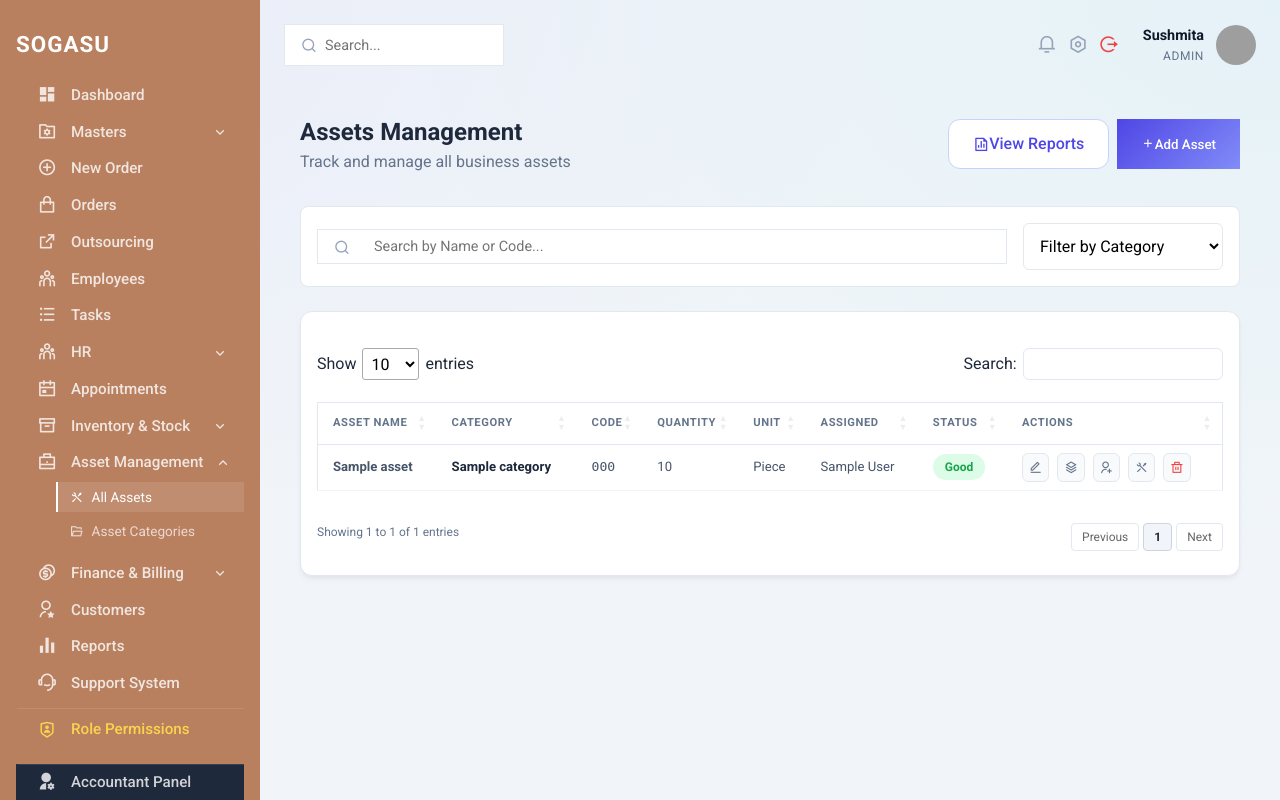
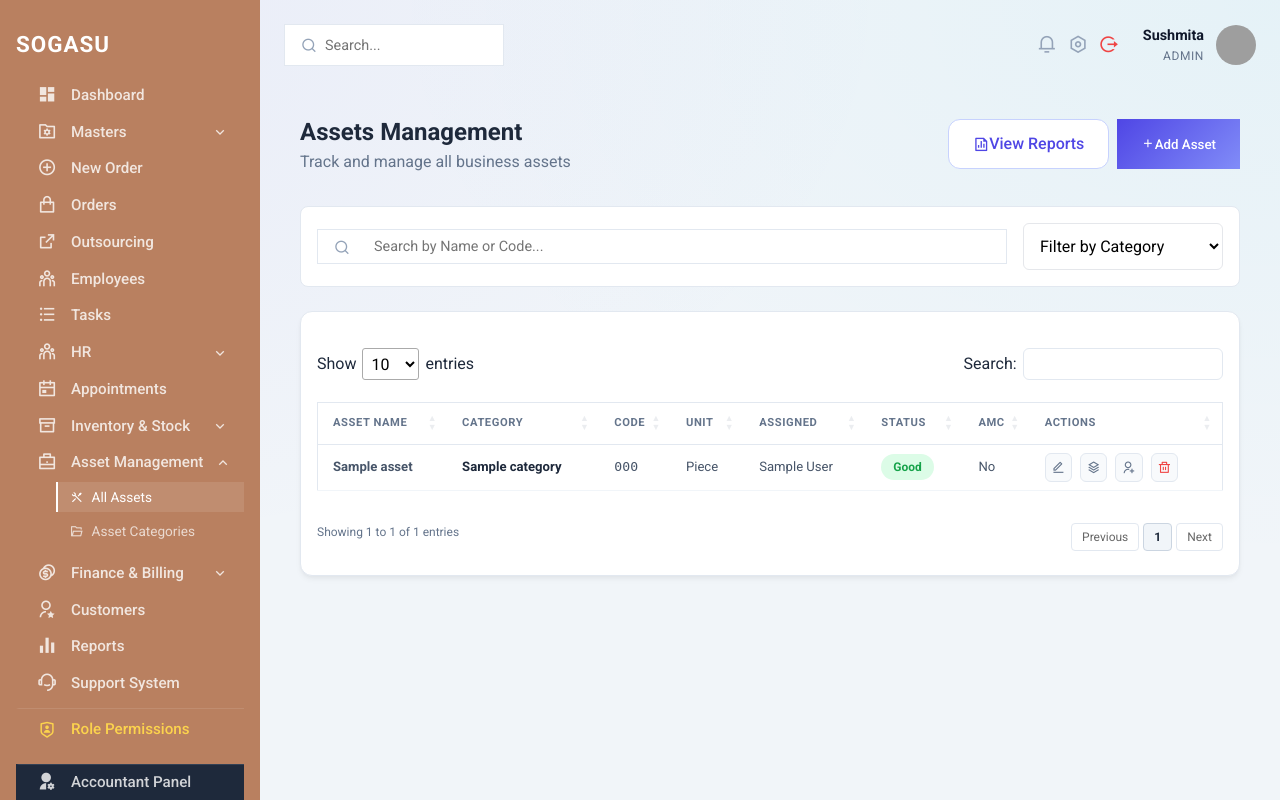
Before and after one commit to venkatesh227/sogasu_28_05_26, a PHP site: page /sogasu_28_05_26/admin/assets.php in a window 1280 px wide. Run offline with PHP 8.4, Linux system fonts and the light colour scheme; the visitor is signed in with stand-in values (Sample User, id 1); tables that the repository leaves empty or names only in its code hold one stand-in row (values such as "Sample post"); some libraries are stand-ins or nearby versions; grey boxes are pictures that could not be loaded.

Commit message:
asset modules all done

```diff
--- a/admin/asset-categories.php
+++ b/admin/asset-categories.php
@@ -638,6 +638,5 @@ window.onload = function () {
 </script>
 
 <?php unset($_SESSION['success']); ?>
-
 <?php endif; ?>
 <?php include 'includes/footer.php'; ?>
--- a/admin/asset-reports.php
+++ b/admin/asset-reports.php
@@ -33,7 +33,6 @@ $totalMaintenanceCost = 0;
 foreach($maintenanceLogs as $log) {
     $totalMaintenanceCost += floatval($log['cost']);
 }
-
 // 2. Upcoming Service Schedule
 $serviceParams = [];
 $serviceQuery = "SELECT id, name, asset_code, next_service_date, condition_status
--- a/admin/assets.php
+++ b/admin/assets.php
@@ -8,13 +8,13 @@ if ($_SERVER['REQUEST_METHOD'] === 'POST' && isset($_POST['action'])) {
         $name = trim($_POST['name'] ?? '');
         $assetCode = trim($_POST['asset_code'] ?? '');
         $categoryId = intval($_POST['category_id'] ?? 0);
-        $stockQuantity = intval($_POST['stock_quantity'] ?? 0);
+$stockQuantity = 1;
         $unit = trim($_POST['unit'] ?? 'Piece');
         $conditionStatus = in_array($_POST['condition_status'] ?? '', ['Good', 'Needs Repair', 'Broken']) ? $_POST['condition_status'] : 'Good';
         $assignedEmployeeId = !empty($_POST['assigned_employee_id']) ? intval($_POST['assigned_employee_id']) : null;
         $lastMaintenance = !empty($_POST['last_maintenance']) ? $_POST['last_maintenance'] : null;
         $purchaseDate = !empty($_POST['purchase_date']) ? $_POST['purchase_date'] : null;
-        $amcDetails = trim($_POST['amc_details'] ?? '');
+$amcStatus = $_POST['amc_status'] ?? 'No';
         $nextServiceDate = !empty($_POST['next_service_date']) ? $_POST['next_service_date'] : null;
 
         $errors = [];
@@ -33,7 +33,7 @@ if ($_SERVER['REQUEST_METHOD'] === 'POST' && isset($_POST['action'])) {
 
         if (empty($errors)) {
             if ($assetId) {
-                $stmt = $pdo->prepare("UPDATE assets SET asset_code = ?, name = ?, category_id = ?, stock_quantity = ?, condition_status = ?, assigned_employee_id = ?, last_maintenance = ?, purchase_date = ?, amc_details = ?, next_service_date = ? WHERE id = ?");
+                $stmt = $pdo->prepare("UPDATE assets SET asset_code = ?, name = ?, category_id = ?, stock_quantity = ?, condition_status = ?, assigned_employee_id = ?, last_maintenance = ?, purchase_date = ?, amc_status = ?, next_service_date = ? WHERE id = ?");
                 $success = $stmt->execute([
                     $assetCode,
                     $name,
@@ -43,7 +43,7 @@ if ($_SERVER['REQUEST_METHOD'] === 'POST' && isset($_POST['action'])) {
                     $assignedEmployeeId,
                     $lastMaintenance,
                     $purchaseDate,
-                    $amcDetails,
+                    $amcStatus,
                     $nextServiceDate,
                     $assetId
                 ]);
@@ -51,7 +51,7 @@ if ($_SERVER['REQUEST_METHOD'] === 'POST' && isset($_POST['action'])) {
                     $_SESSION['success'] = 'updated';
                 }
             } else {
-                $stmt = $pdo->prepare("INSERT INTO assets (asset_code, name, category_id, stock_quantity, condition_status, assigned_employee_id, last_maintenance, purchase_date, amc_details, next_service_date) VALUES (?, ?, ?, ?, ?, ?, ?, ?, ?, ?)");
+                $stmt = $pdo->prepare("INSERT INTO assets (asset_code, name, category_id, stock_quantity, condition_status, assigned_employee_id, last_maintenance, purchase_date, amc_status, next_service_date) VALUES (?, ?, ?, ?, ?, ?, ?, ?, ?, ?)");
                 $success = $stmt->execute([
                     $assetCode,
                     $name,
@@ -61,7 +61,7 @@ if ($_SERVER['REQUEST_METHOD'] === 'POST' && isset($_POST['action'])) {
                     $assignedEmployeeId,
                     $lastMaintenance,
                     $purchaseDate,
-                    $amcDetails,
+                    $amcStatus,
                     $nextServiceDate
                 ]);
                 if ($success) {
@@ -126,12 +126,13 @@ if ($_SERVER['REQUEST_METHOD'] === 'POST' && isset($_POST['action'])) {
     } elseif ($_POST['action'] === 'save_maintenance') {
         $assetId = intval($_POST['asset_id'] ?? 0);
         $repairDate = !empty($_POST['repair_date']) ? $_POST['repair_date'] : date('Y-m-d');
+        $nextServiceDate = !empty($_POST['next_service_date']) ? $_POST['next_service_date'] : null;
         $cost = floatval($_POST['cost'] ?? 0);
         $notes = trim($_POST['notes'] ?? '');
 
         if ($assetId) {
-            $stmt = $pdo->prepare("INSERT INTO asset_maintenance_logs (asset_id, repair_date, cost, notes) VALUES (?, ?, ?, ?)");
-            if ($stmt->execute([$assetId, $repairDate, $cost, $notes])) {
+            $stmt = $pdo->prepare("INSERT INTO asset_maintenance_logs (asset_id, repair_date, next_service_date, cost, notes) VALUES (?, ?, ?, ?, ?)");
+            if ($stmt->execute([$assetId, $repairDate, $nextServiceDate, $cost, $notes])) {
                 $_SESSION['success'] = 'maintenance_logged';
                 header('Content-Type: application/json');
                 echo json_encode(['success' => true]);
@@ -240,12 +241,13 @@ include 'includes/header.php';
                         <th style="padding: 1rem; text-align: left; color: #64748b; font-size: 0.85rem;">Asset Name</th>
                         <th style="padding: 1rem; text-align: left; color: #64748b; font-size: 0.85rem;">Category</th>
                         <th style="padding: 1rem; text-align: left; color: #64748b; font-size: 0.85rem;">Code</th>
-                        <th style="padding: 1rem; text-align: left; color: #64748b; font-size: 0.85rem;">Quantity</th>
                         <th style="padding: 1rem; text-align: left; color: #64748b; font-size: 0.85rem;">Unit</th>
                         <th style="padding: 1rem; text-align: left; color: #64748b; font-size: 0.85rem;">Assigned</th>
 <th style="padding: 1rem; text-align: left; color: #64748b; font-size: 0.85rem;">Status</th>
+<th style="padding: 1rem; text-align: left; color: #64748b; font-size: 0.85rem;">AMC</th>
 <th style="padding: 1rem; text-align: left; color: #64748b; font-size: 0.85rem;">Actions</th>
            </tr>
+
                 </thead>
                 <tbody>
                     <?php if (!empty($assets)): ?>
@@ -266,7 +268,6 @@ include 'includes/header.php';
                                 </td>
                                 <td style="padding: 1rem;"><?= htmlspecialchars($asset['category_name'] ?? 'Uncategorized') ?></td>
                                 <td style="padding: 1rem; font-family: monospace;"><?= htmlspecialchars($asset['asset_code']) ?></td>
-                                <td style="padding: 1rem;"><?= htmlspecialchars($asset['stock_quantity']) ?></td>
                                 <td style="padding: 1rem;">Piece</td>
                                 <td style="padding: 1rem;"><?= htmlspecialchars($asset['assigned_to'] ?? 'Unassigned') ?></td>
                              <td style="padding: 1rem;">
@@ -291,14 +292,25 @@ include 'includes/header.php';
 
     </span>
 
+<td style="padding: 1rem;">
+    <?= htmlspecialchars($asset['amc_status'] ?? 'No') ?>
 </td>
                                 <td style="padding: 1rem;">
                                     <div style="display: flex; gap: 0.5rem;">
                                         <button class="btn-icon" title="Edit" type="button" data-action="edit" data-id="<?= $asset['id'] ?>"><i class="ri-edit-line"></i></button>
                                         <button class="btn-icon" title="Manage Stock" type="button" data-action="stock" data-id="<?= $asset['id'] ?>" data-name="<?= htmlspecialchars($asset['name']) ?>" data-code="<?= htmlspecialchars($asset['asset_code']) ?>" data-qty="<?= intval($asset['stock_quantity']) ?>"><i class="ri-stack-line"></i></button>
                                         <button class="btn-icon" title="Assign" type="button" data-action="assign" data-id="<?= $asset['id'] ?>" data-name="<?= htmlspecialchars($asset['name']) ?>" data-code="<?= htmlspecialchars($asset['asset_code']) ?>" data-qty="<?= intval($asset['stock_quantity']) ?>"><i class="ri-user-add-line"></i></button>
-                                        <button class="btn-icon" title="Maintenance Logs" type="button" data-action="maintenance" data-id="<?= $asset['id'] ?>" data-name="<?= htmlspecialchars($asset['name']) ?>" data-code="<?= htmlspecialchars($asset['asset_code']) ?>"><i class="ri-tools-line"></i></button>
-                                        <button class="btn-icon" title="Delete" type="button" style="color: #ef4444;" data-action="delete" data-id="<?= $asset['id'] ?>"><i class="ri-delete-bin-line"></i></button>
+<?php if(($asset['amc_status'] ?? 'No') == 'Yes'): ?>
+<button class="btn-icon"
+        title="AMC Maintenance Logs"
+        type="button"
+        data-action="maintenance"
+        data-id="<?= $asset['id'] ?>"
+        data-name="<?= htmlspecialchars($asset['name']) ?>"
+        data-code="<?= htmlspecialchars($asset['asset_code']) ?>">
+    <i class="ri-tools-line"></i>
+</button>
+<?php endif; ?>                                        <button class="btn-icon" title="Delete" type="button" style="color: #ef4444;" data-action="delete" data-id="<?= $asset['id'] ?>"><i class="ri-delete-bin-line"></i></button>
                                     </div>
                                 </td>
                             </tr>
@@ -349,10 +361,7 @@ include 'includes/header.php';
                 </div>
 
                 <div style="display: grid; grid-template-columns: 1fr 1fr; gap: 1rem; margin-bottom: 1rem;">
-                    <div class="form-group">
-                        <label class="form-label">Quantity</label>
-                        <input type="number" name="stock_quantity" id="assetQuantity" class="form-control" value="1" min="0">
-                    </div>
+
                     <div class="form-group">
                         <label class="form-label">Condition</label>
                         <select name="condition_status" id="assetCondition" class="form-select">
@@ -369,9 +378,23 @@ include 'includes/header.php';
                         <input type="date" name="purchase_date" id="assetPurchaseDate" class="form-control">
                     </div>
                     <div class="form-group">
-                        <label class="form-label">AMC Details</label>
-                        <input type="text" name="amc_details" id="assetAmcDetails" class="form-control" placeholder="Contract # or Provider">
+<div class="form-group">
+    <label class="form-label">AMC Available?</label>
+
+    <div style="display:flex;gap:10px;margin-top:8px;">
+
+        <label>
+            <input type="radio" name="amc_status" value="Yes">
+            Yes
+        </label>
+
+        <label>
+            <input type="radio" name="amc_status" value="No" checked>
+            No
+        </label>
+
     </div>
+</div>                    </div>
                 </div>
 
                 <div style="display: grid; grid-template-columns: 1fr 1fr; gap: 1rem; margin-bottom: 1rem;">
@@ -384,17 +407,7 @@ include 'includes/header.php';
                             <?php endforeach; ?>
                         </select>
                     </div>
-                    <div class="form-group">
-                        <label class="form-label">Last Maintenance</label>
-                        <input type="date" name="last_maintenance" id="assetMaintenance" class="form-control">
-                    </div>
-                </div>
 
-                <div style="display: grid; grid-template-columns: 1fr 1fr; gap: 1rem; margin-bottom: 1rem;">
-                    <div class="form-group">
-                        <label class="form-label">Next Service Due</label>
-                        <input type="date" name="next_service_date" id="assetNextService" class="form-control">
-                    </div>
                 </div>
 
                 <button type="submit" class="btn btn-primary" style="width: 100%;">Save Asset</button>
@@ -488,7 +501,7 @@ include 'includes/header.php';
 <div id="maintenanceModal" class="modal">
     <div class="modal-card" style="width: 600px; max-height: 90vh; display: flex; flex-direction: column;">
         <div class="modal-header" style="background: #f59e0b; color: white; padding: 1rem; display: flex; justify-content: space-between; align-items: center;">
-            <h3 style="margin: 0;"><i class="ri-tools-fill"></i> Maintenance Logs</h3>
+            <h3 style="margin: 0;"><i class="ri-tools-fill"></i>AMC  Maintenance Logs</h3>
             <i class="ri-close-line" style="cursor: pointer; font-size: 1.5rem;" onclick="closeModal('maintenanceModal')"></i>
         </div>
         <div class="modal-body" style="padding: 1.5rem; overflow-y: auto;">
@@ -505,16 +518,33 @@ include 'includes/header.php';
 
             <form id="maintenanceForm" style="display: grid; gap: 1rem; margin-bottom: 2rem; background: #fffbeb; padding: 1rem; border: 1px dashed #fcd34d; border-radius: 8px;">
                 <input type="hidden" id="maintAssetId" value="">
-                <h5 style="margin: 0; color: #b45309;">Log New Service</h5>
+                <h5 style="margin: 0; color: #b45309;"> New Service</h5>
 <div style="display: grid; grid-template-columns: 1fr 1fr; gap: 1rem;">
+
     <div class="form-group">
-                        <label class="form-label">Repair/Service Date</label>
-                        <input type="date" id="maintDate" class="form-control" required value="<?= date('Y-m-d') ?>">
+        <label class="form-label">Last service date</label>
+        <input type="date" id="maintDate" class="form-control" required>
     </div>
+
+    <div class="form-group">
+        <label class="form-label">Next Service Due</label>
+        <input type="date" id="maintNextService" class="form-control">
+    </div>
+
+</div>
+
+<div style="margin-top:1rem;">
+
     <div class="form-group">
         <label class="form-label">Cost (₹)</label>
-                        <input type="number" step="0.01" id="maintCost" class="form-control" value="0.00" min="0">
+        <input type="number"
+               step="0.01"
+               id="maintCost"
+               class="form-control"
+               value="0.00"
+               min="0">
     </div>
+
 </div>
                 <div class="form-group">
                     <label class="form-label">Notes/Details</label>
@@ -528,7 +558,8 @@ include 'includes/header.php';
                 <table style="width: 100%; border-collapse: collapse; font-size: 0.9rem;">
                     <thead style="background: #f1f5f9;">
                         <tr>
-                            <th style="padding: 0.75rem; text-align: left; border-bottom: 1px solid #e2e8f0;">Date</th>
+                            <th style="padding: 0.75rem; text-align: left; border-bottom: 1px solid #e2e8f0;">Last Service Date</th>
+                            <th style="padding: 0.75rem; text-align: left; border-bottom: 1px solid #e2e8f0;">Next Service Date</th>
                             <th style="padding: 0.75rem; text-align: left; border-bottom: 1px solid #e2e8f0;">Details</th>
                             <th style="padding: 0.75rem; text-align: right; border-bottom: 1px solid #e2e8f0;">Cost</th>
                         </tr>
@@ -589,13 +620,16 @@ include 'includes/header.php';
             document.getElementById('assetName').value = asset.name || '';
             document.getElementById('assetCode').value = asset.asset_code || '';
             document.getElementById('assetCategory').value = asset.category_id || '';
-            document.getElementById('assetQuantity').value = asset.stock_quantity || 0;
             document.getElementById('assetCondition').value = asset.condition_status || 'Good';
             document.getElementById('assetAssigned').value = asset.assigned_employee_id || '';
-            document.getElementById('assetMaintenance').value = asset.last_maintenance || '';
             document.getElementById('assetPurchaseDate').value = asset.purchase_date || '';
-            document.getElementById('assetAmcDetails').value = asset.amc_details || '';
-            document.getElementById('assetNextService').value = asset.next_service_date || '';
+            const amcRadio = document.querySelector(
+    `input[name="amc_status"][value="${asset.amc_status || 'No'}"]`
+);
+
+if (amcRadio) {
+    amcRadio.checked = true;
+}
         }
 
         modal.style.display = 'flex';
@@ -742,12 +776,18 @@ include 'includes/header.php';
 function openAssetModal() {
     const modal = document.getElementById('assetModal');
     const form = document.getElementById('assetForm');
+
     form.reset();
+
+    document.querySelector(
+        'input[name="amc_status"][value="No"]'
+    ).checked = true;
+
     document.getElementById('asset_id').value = '';
     document.getElementById('assetModalTitle').innerText = 'Add New Asset';
+
     modal.style.display = 'flex';
 }
-
     function manageMaintenance(id, name, code) {
         document.getElementById('maintAssetId').value = id;
         document.getElementById('maintAssetName').innerText = name;
@@ -774,9 +814,12 @@ include 'includes/header.php';
                     data.logs.forEach(log => {
 html += `
 <tr style="border-bottom: 1px solid #f1f5f9;">
-                                <td style="padding: 0.75rem;">${log.repair_date}</td>
+    <td style="padding: 0.75rem;">${log.repair_date || '-'}</td>
+    <td style="padding: 0.75rem;">${log.next_service_date || '-'}</td>
     <td style="padding: 0.75rem;">${log.notes || '-'}</td>
-                                <td style="padding: 0.75rem; text-align: right; font-weight: 600;">₹${parseFloat(log.cost).toFixed(2)}</td>
+    <td style="padding: 0.75rem; text-align: right; font-weight: 600;">
+        ₹${parseFloat(log.cost).toFixed(2)}
+    </td>
 </tr>
 `;
                     });
@@ -790,6 +833,7 @@ include 'includes/header.php';
         const date = document.getElementById('maintDate').value;
         const cost = document.getElementById('maintCost').value;
         const notes = document.getElementById('maintNotes').value;
+        const nextService = document.getElementById('maintNextService').value;
 
         if (!assetId || !date) {
             Swal.fire('Error', 'Please enter a valid date', 'error');
@@ -799,8 +843,7 @@ include 'includes/header.php';
         fetch(window.location.href, {
             method: 'POST',
             headers: { 'Content-Type': 'application/x-www-form-urlencoded' },
-            body: `action=save_maintenance&asset_id=${assetId}&repair_date=${date}&cost=${cost}&notes=${encodeURIComponent(notes)}`
-        })
+body: `action=save_maintenance&asset_id=${assetId}&repair_date=${date}&next_service_date=${nextService}&cost=${cost}&notes=${encodeURIComponent(notes)}`        })
         .then(r => r.json())
         .then(data => {
             if (data.success) {
```
Lines whose indentation alone changed are shown as unchanged.
